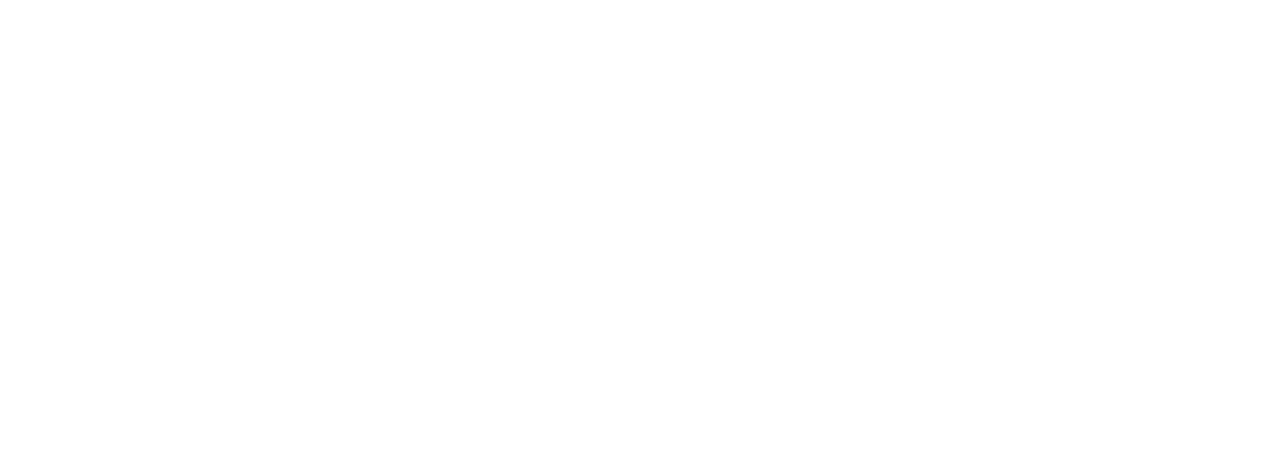
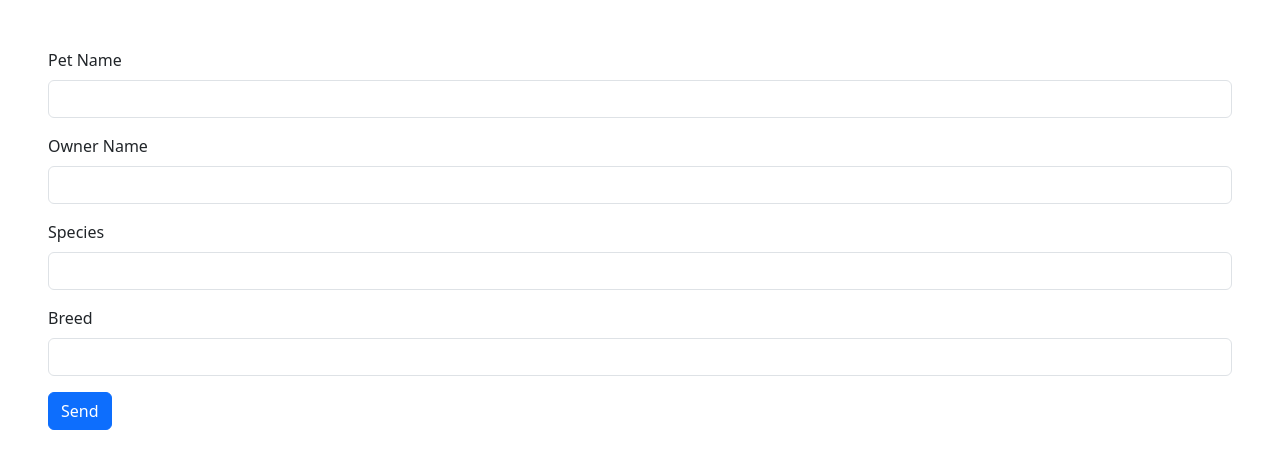
Before and after one commit to Lauracera/U2--W3---L1, a plain HTML site: page index.html in a window 1280 px wide. Drawn offline with nearby package versions, Linux system fonts and the light colour scheme.

Commit message:
form html, inizio es 2

```diff
--- a/index.html
+++ b/index.html
@@ -3,9 +3,65 @@
   <head>
     <meta charset="UTF-8" />
     <meta name="viewport" content="width=device-width, initial-scale=1.0" />
-    <title>Document</title>
+    <link
+      href="https://cdn.jsdelivr.net/npm/bootstrap@5.3.2/dist/css/bootstrap.min.css"
+      rel="stylesheet"
+      integrity="sha384-T3c6CoIi6uLrA9TneNEoa7RxnatzjcDSCmG1MXxSR1GAsXEV/Dwwykc2MPK8M2HN"
+      crossorigin="anonymous"
+    />
+    <title>Esercizi js</title>
   </head>
-  <body>
+
+  <body class="m-5">
+    <form>
+      <div class="mb-3">
+        <label for="text" class="form-label">Pet Name</label>
+        <input
+          type="text"
+          class="form-control"
+          id="exampleInput1"
+          aria-describedby="Pet Name"
+        />
+      </div>
+
+      <div class="mb-3">
+        <label for="text" class="form-label">Owner Name</label>
+        <input
+          type="text"
+          class="form-control"
+          id="exampleInput2"
+          aria-describedby="emailHelp"
+        />
+      </div>
+
+      <div class="mb-3">
+        <label for="text" class="form-label">Species</label>
+        <input
+          type="text"
+          class="form-control"
+          id="exampleInput3"
+          aria-describedby="emailHelp"
+        />
+      </div>
+
+      <div class="mb-3">
+        <label for="text" class="form-label">Breed</label>
+        <input
+          type="text"
+          class="form-control"
+          id="exampleInput4"
+          aria-describedby="emailHelp"
+        />
+      </div>
+
+      <button type="submit" class="btn btn-primary">Send</button>
+    </form>
+
     <script src="script/script.js"></script>
+    <script
+      src="https://cdn.jsdelivr.net/npm/bootstrap@5.3.2/dist/js/bootstrap.bundle.min.js"
+      integrity="sha384-C6RzsynM9kWDrMNeT87bh95OGNyZPhcTNXj1NW7RuBCsyN/o0jlpcV8Qyq46cDfL"
+      crossorigin="anonymous"
+    ></script>
   </body>
 </html>
--- a/script/script.js
+++ b/script/script.js
@@ -41,4 +41,16 @@ class User {
 users();
 
 
-// es.2
+// Es.2
+
+class Pet {
+    constructor(petName, ownerName, species, breed) {
+        this.petName = petName;
+        this.ownerName = ownerName;
+        this.species = species;
+        this.breed = breed;
+    }
+
+
+
+}
```
